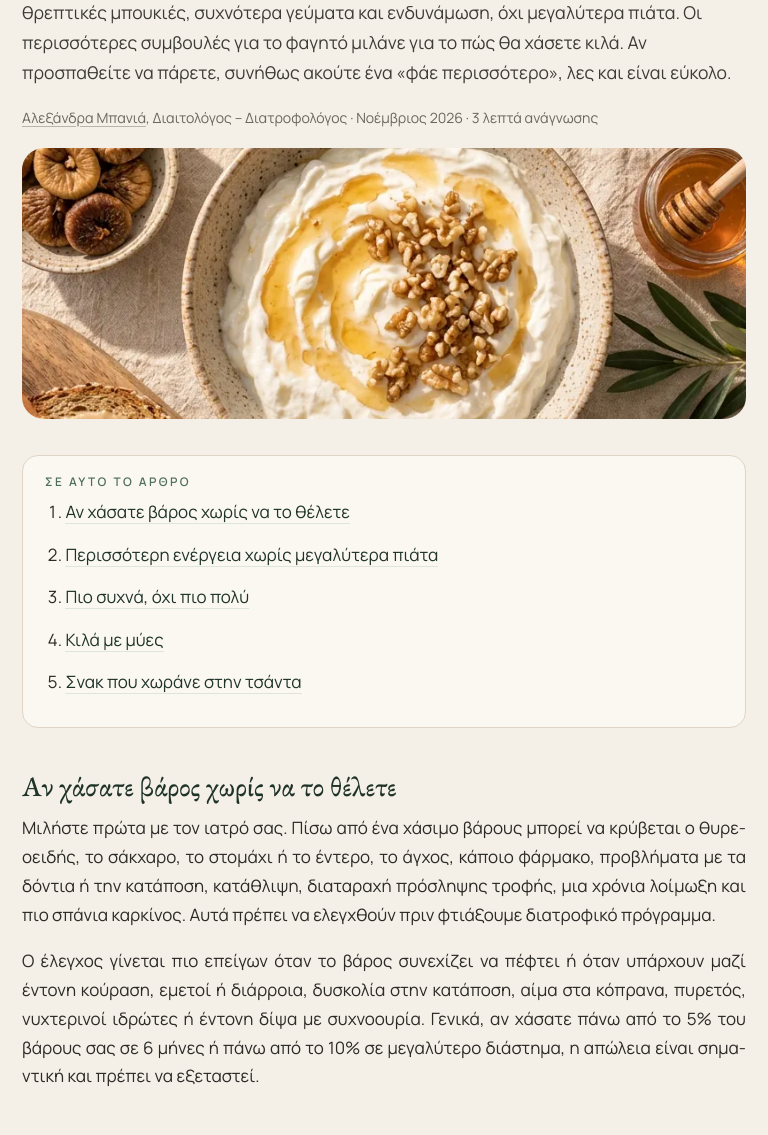
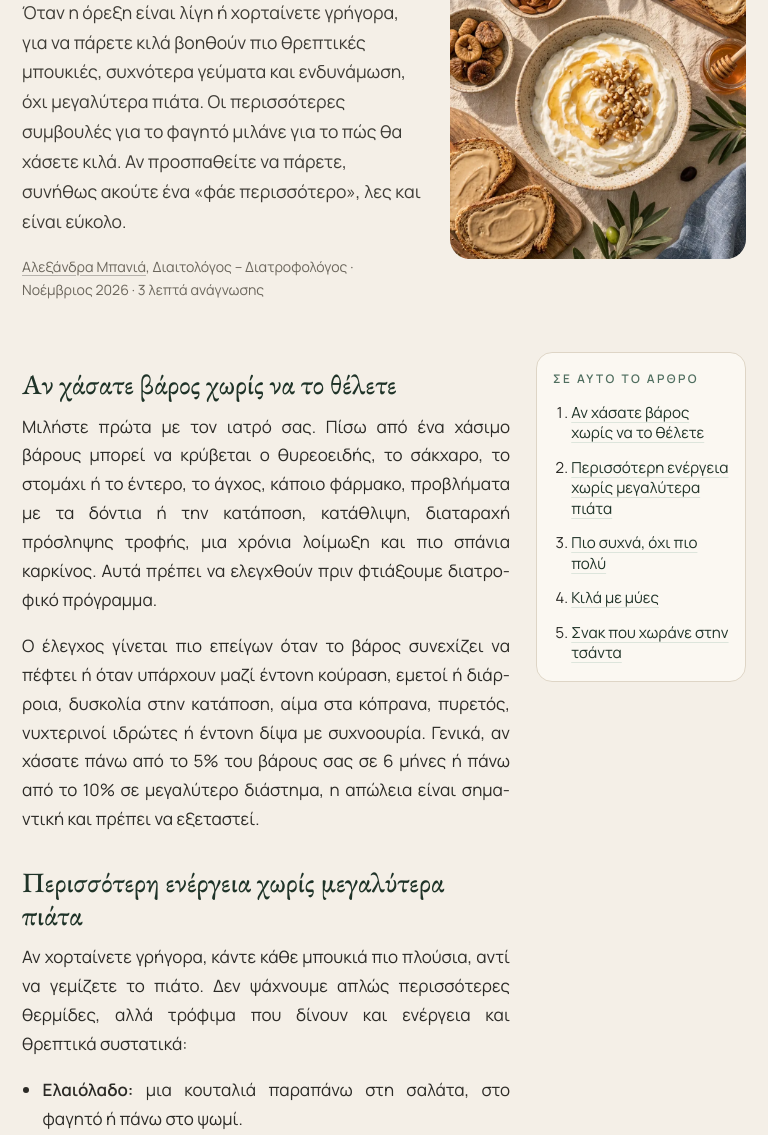
Before and after one commit to alexbania94-svg/website, a plain HTML site: page afxisi-varous.html in a window 768 px wide. Shown: the part 217-1352 px from the top of the page. Drawn offline with Linux system fonts and the light colour scheme.

Commit message:
Add files via upload

```diff
--- a/style.css
+++ b/style.css
@@ -1124,14 +1124,34 @@ header.site .logo img{height:60px}
  .article-body .prose>.note,.article-body .note p,.cond-section .prose p{text-align:justify;hyphens:auto;-webkit-hyphens:auto;hyphenate-limit-chars:8 4 4;text-wrap:pretty}
  .article-body .prose p.muted,.cond-section .prose p.cond-cta,.cond-section .prose p.related{text-align:left;hyphens:manual;-webkit-hyphens:manual}
 }
-@media (min-width:761px) and (max-width:1024px){
- .article-hero .wrap,.article-body .wrap{max-width:780px}
-}
 @media (min-width:1025px){
  .article-body .prose{display:grid;grid-template-columns:minmax(0,700px) 260px;column-gap:72px;justify-content:space-between}
  .article-body .prose>*{grid-column:1;margin-top:0}
  .article-body .prose>h2{margin-top:.55em}
- .article-body .prose>.toc{grid-column:2;grid-row:1/span 300;align-self:start;position:sticky;top:96px;margin:0;font-size:.92rem}
- .article-body .prose>.toc li{margin:.55em 0;line-height:1.4}
+ .article-body .prose .toc{grid-column:2;grid-row:1/span 300;align-self:start;position:sticky;top:96px;margin:0;font-size:.92rem}
+ .article-body .prose .toc li{margin:.55em 0;line-height:1.4}
 }
 @media (min-width:1025px){.cond-section .wrap{max-width:1120px}}
+/* v34: Σχετικά, πλήρης στοίχιση και στις λίστες (Σπουδές, Εμπειρία, Πώς συνεχίζω να μαθαίνω) */
+@media (min-width:761px){
+ .timeline li,.learn li,.justify p.no-justify{text-align:justify;hyphens:auto;-webkit-hyphens:auto;hyphenate-limit-chars:8 4 4;text-wrap:pretty}
+}
+/* v35: tablet (όρθιο και πλάγιο), ίδια εμφάνιση με τον υπολογιστή, περιεχόμενα πιο αραιά για το δάχτυλο */
+@media (min-width:761px) and (max-width:1024px) and (min-height:501px){
+ .article-hero .wrap,.article-body .wrap{max-width:none}
+ .article-hero .wrap.ah-grid{display:grid;grid-template-columns:1.15fr .85fr;gap:28px;align-items:center}
+ .ah-grid .article-img{margin:0}
+ .ah-grid .article-img img{aspect-ratio:4/3.4;max-height:none;border-radius:20px}
+ .article-hero h1{font-size:clamp(1.9rem,3.2vw,2.2rem)}
+ .article-body .prose{display:grid;grid-template-columns:minmax(0,1fr) 220px;column-gap:32px}
+ .article-body .prose>*{grid-column:1;margin-top:0}
+ .article-body .prose>h2{margin-top:.55em}
+ .article-body .prose .toc{grid-column:2;grid-row:1/span 300;align-self:start;position:sticky;top:84px;margin:0;font-size:.95rem;padding:16px 16px 10px}
+ .article-body .prose .toc li{margin:0;line-height:1.35}
+ .article-body .prose .toc li a{display:block;padding:7px 0;border-bottom:0;text-decoration:underline;text-decoration-color:var(--sage-l);text-underline-offset:4px}
+}
+@media (min-width:761px) and (max-width:1024px) and (orientation:portrait){
+ .ah-grid .article-img img{aspect-ratio:4/4.4}
+ .article-body .prose{grid-template-columns:minmax(0,1fr) 210px;column-gap:26px}
+}
+#pos-grafo{margin-top:1.3em}
```
